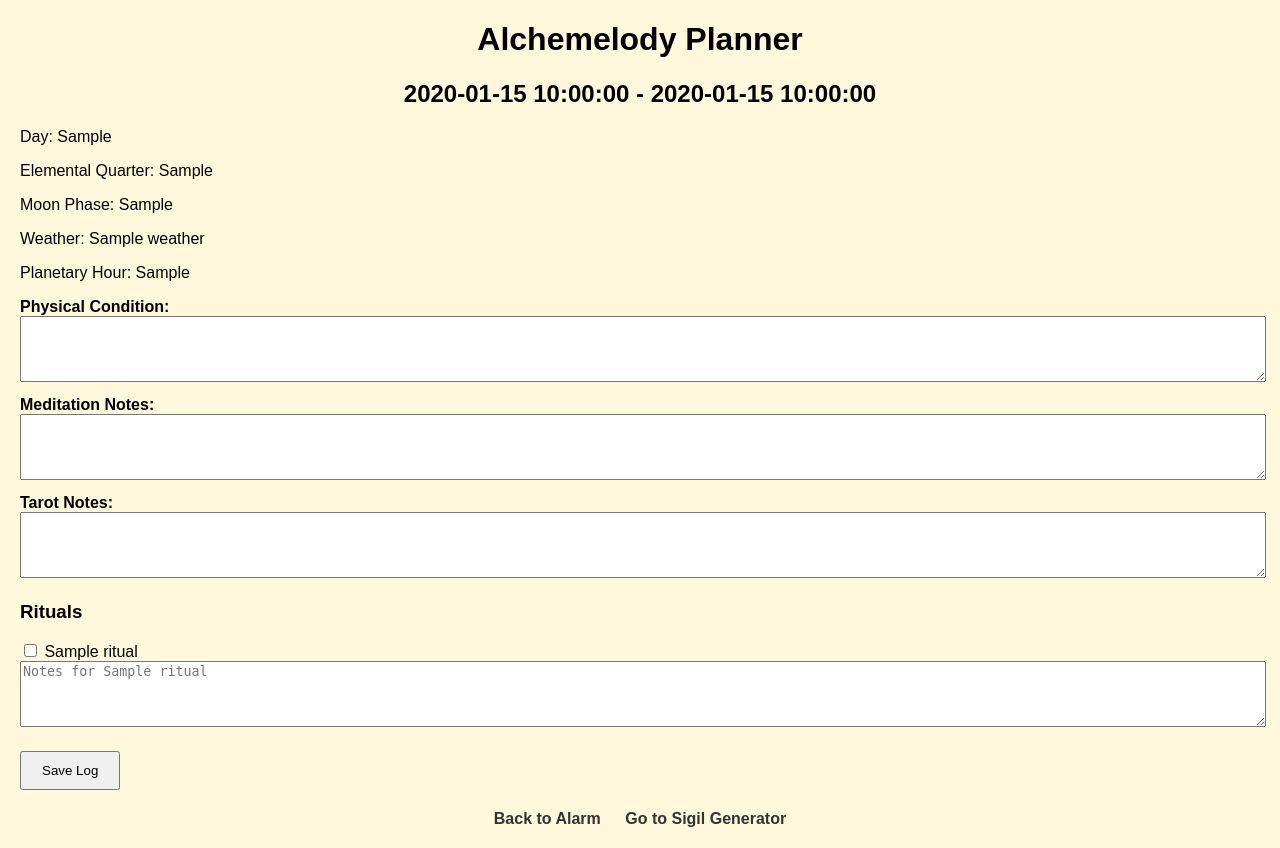
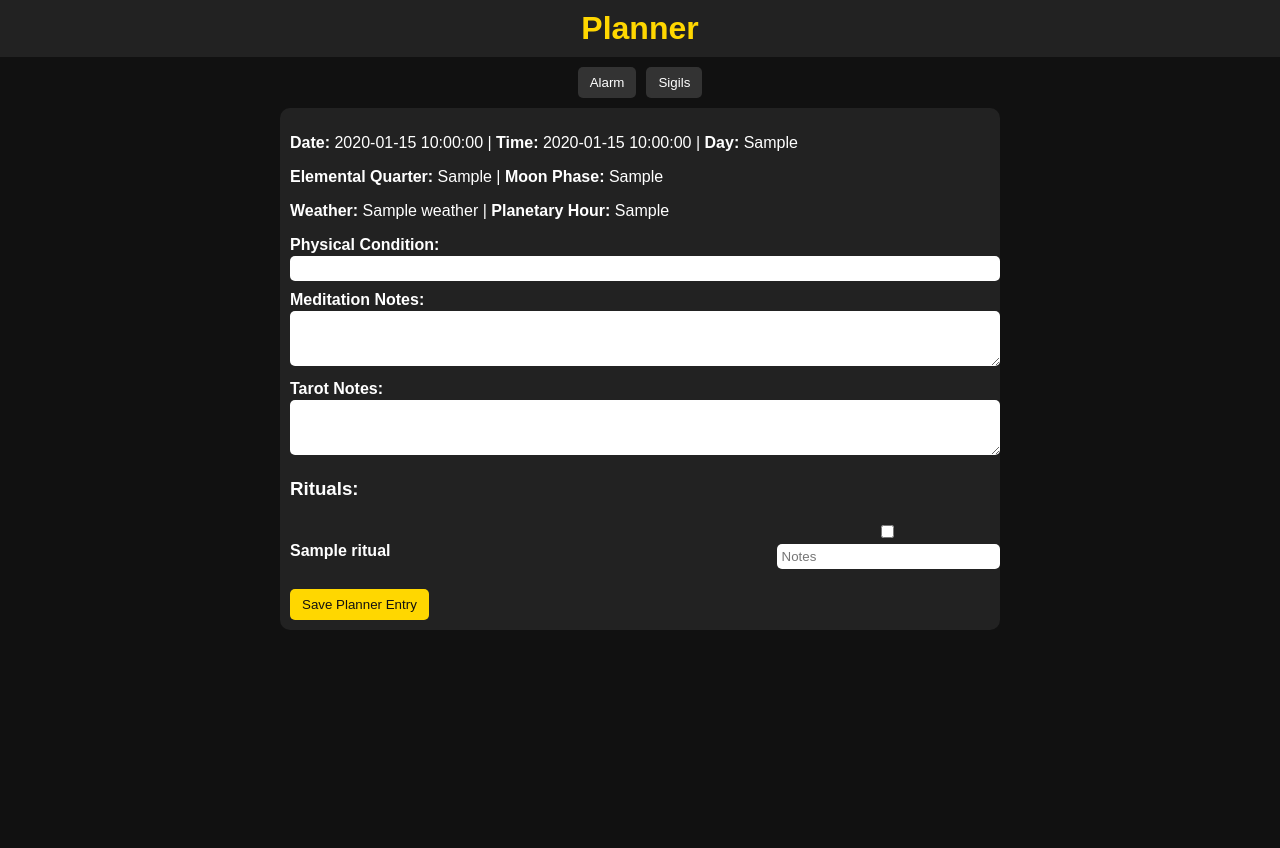
Before and after one commit to PartyShepherd/Alchemelody1.1, a Flask app: template templates/planner.html in a window 1280 px wide. After the commit the page ends 630 px from the top, so only its background shows below. Run offline with Flask 3, Linux system fonts and the light colour scheme; the template is opened without the code that fills it: most values are stand-ins (such as "Sample title", 1, 10 or a date in 2020).

Commit message:
Initial commit: Combined Alchemelody Alarm, Planner, Sigils

```diff
--- a/app.py
+++ b/app.py
@@ -1,38 +1,43 @@
 import os
-import io
-import base64
-import json
+from flask import Flask, render_template, request, jsonify, send_file
 from datetime import datetime, timedelta, timezone
 import pytz
 import requests
+import io
+import base64
 import numpy as np
 import matplotlib.pyplot as plt
 from matplotlib.patches import Circle
-from flask import Flask, render_template, request, jsonify, send_file
+import json
 
-# ---------------- Flask App ----------------
 app = Flask(__name__)
 
-# ---------------- Alchemelody Alarm Setup ----------------
+# ---------------- Alchemelody Alarm Settings ----------------
 colors = {"Sun":"orange","Mars":"red","Venus":"green","Jupiter":"purple","Moon":"blue","Mercury":"yellow","Saturn":"indigo"}
 planets = ["Sun","Venus","Mercury","Moon","Saturn","Jupiter","Mars"]
 
 def calculate_planetary_hours(latitude, longitude):
-    api_key = os.environ.get("API_KEY")
+    api_key = os.environ.get("OPENWEATHER_API_KEY")
     if not api_key:
-        raise ValueError("API_KEY environment variable not set")
+        raise ValueError("OPENWEATHER_API_KEY not set")
+
     url = f"http://api.openweathermap.org/data/2.5/weather?lat={latitude}&lon={longitude}&appid={api_key}"
     data = requests.get(url).json()
+
     tz_offset = data.get("timezone", 0)
     tz = timezone(timedelta(seconds=tz_offset))
     sunrise = datetime.utcfromtimestamp(data["sys"]["sunrise"]).replace(tzinfo=timezone.utc).astimezone(tz)
     sunset = datetime.utcfromtimestamp(data["sys"]["sunset"]).replace(tzinfo=timezone.utc).astimezone(tz)
+
     day_duration = sunset - sunrise
     day_hour = day_duration / 12
     night_duration = timedelta(hours=24) - day_duration
     night_hour = night_duration / 12
+
     hours = []
     current_time = sunrise
+
+    # Daytime hours
     for i in range(12):
         hours.append({
             "time_str": current_time.strftime("%I:%M %p"),
@@ -41,6 +46,8 @@ def calculate_planetary_hours(latitude, longitude):
             "planet": planets[i % 7]
         })
         current_time += day_hour
+
+    # Nighttime hours
     for i in range(12):
         hours.append({
             "time_str": current_time.strftime("%I:%M %p"),
@@ -49,16 +56,44 @@ def calculate_planetary_hours(latitude, longitude):
             "planet": planets[(i + 12) % 7]
         })
         current_time += night_hour
+
     return hours
 
-# ---------------- Planner Settings ----------------
+@app.route("/", methods=["GET","POST"])
+def index():
+    try:
+        with open("location.json","r") as f:
+            location = json.load(f)
+    except FileNotFoundError:
+        location = {"latitude":40.4406,"longitude":-79.9959}
+
+    if request.method == "POST":
+        lat = request.form.get("latitude")
+        lon = request.form.get("longitude")
+        if lat and lon:
+            location = {"latitude":float(lat),"longitude":float(lon)}
+            with open("location.json","w") as f:
+                json.dump(location,f)
+
+    hours = calculate_planetary_hours(location["latitude"], location["longitude"])
+    return render_template("index.html", hours=hours, colors=colors, location=location)
+
+@app.route("/play", methods=["POST"])
+def play_sound():
+    data = request.get_json()
+    planet = data.get("planet")
+    if not planet:
+        return jsonify({"message":"No planet provided"}), 400
+    print(f"Playing sound for {planet}")
+    return jsonify({"message":f"Playing sound for {planet}"}), 200
+
+# ---------------- Planner & Sigils Setup ----------------
 OPENWEATHER_API_KEY = os.environ.get("OPENWEATHER_API_KEY", "")
 LOCATION = "Pittsburgh, US"
 LOG_FOLDER = os.path.join(os.path.dirname(os.path.abspath(__file__)), "logs")
 os.makedirs(LOG_FOLDER, exist_ok=True)
 RITUALS = ["LIRP", "RR", "LBRP", "LIRH", "MP", "GIRP", "GIRH", "RC"]
 
-# ---------------- Planner Helper Functions ----------------
 def get_elemental_quarter():
     current_hour = datetime.now(pytz.timezone("US/Eastern")).hour
     if 0 <= current_hour < 6:
@@ -152,7 +187,7 @@ def get_planetary_hour():
     except Exception:
         return "Planetary hour data unavailable"
 
-# ---------------- Sigil Generator Setup ----------------
+# ---------------- Sigil Generator ----------------
 letter_mapping = {
     "A": [("A", "#FFFF00")], "E": [("A", "#FFFF00")], "B": [("B", "#FFFF00")],
     "C": [("G", "#0000FF")], "CH": [("Ch", "#FFD700")], "H": [("H", "#FF0000")],
@@ -191,6 +226,7 @@ def draw_rose_sigil(word="JAMES"):
     all_positions = {}
     ordered_outer_letters = ["H","Z","V","E","Q","X","O","S","N","L","I","T","Ch"]
     ordered_middle_letters = ["R","RH","P","PH","F","K","KH","TH","G","GH","D","DH","B"]
+    ordered_mother_letters = ["M","A","Sh"]
     all_positions.update({
         letter: (-np.cos(i*(2*np.pi/len(ordered_outer_letters)))*2,
                  np.sin(i*(2*np.pi/len(ordered_outer_letters)))*2)
@@ -217,8 +253,7 @@ def draw_rose_sigil(word="JAMES"):
             if letter not in all_positions:
                 continue
             x, y = all_positions[letter]
-            ax.text(x, y, letter, fontsize=16, ha='center', va='center',
-                    color=color, fontweight='bold')
+            ax.text(x, y, letter, fontsize=16, ha='center', va='center', color=color, fontweight='bold')
             if prev_pos:
                 ax.plot([prev_pos[0], x], [prev_pos[1], y], color=prev_color, lw=2)
             if (x,y) in seen_positions:
@@ -242,36 +277,7 @@ def draw_rose_sigil(word="JAMES"):
     plt.close()
     return img_base64
 
-# ---------------- Flask Routes ----------------
-
-@app.route("/", methods=["GET","POST"])
-def index():
-    try:
-        with open("location.json","r") as f:
-            location = json.load(f)
-    except FileNotFoundError:
-        location = {"latitude":40.4406,"longitude":-79.9959}
-
-    if request.method == "POST":
-        lat = request.form.get("latitude")
-        lon = request.form.get("longitude")
-        if lat and lon:
-            location = {"latitude":float(lat),"longitude":float(lon)}
-            with open("location.json","w") as f:
-                json.dump(location,f)
-
-    hours = calculate_planetary_hours(location["latitude"], location["longitude"])
-    return render_template("index.html", hours=hours, colors=colors, location=location)
-
-@app.route("/play", methods=["POST"])
-def play_sound():
-    data = request.get_json()
-    planet = data.get("planet")
-    if not planet:
-        return jsonify({"message":"No planet provided"}), 400
-    print(f"Playing sound for {planet}")
-    return jsonify({"message":f"Playing sound for {planet}"}), 200
-
+# ---------------- Routes ----------------
 @app.route("/planner", methods=["GET","POST"])
 def planner():
     current_time = datetime.now(pytz.timezone("US/Eastern"))
@@ -313,7 +319,8 @@ def planner():
                            moon_phase=moon_phase,
                            weather=weather,
                            planetary_hour=planetary_hour,
-                           rituals=RITUALS)
+                           rituals=RITUALS,
+                           colors=colors)
 
 @app.route("/sigils", methods=["GET","POST"])
 def sigils():
@@ -322,7 +329,7 @@ def sigils():
         word = request.form.get("word","").strip()
         if word:
             sigil_image = draw_rose_sigil(word)
-    return render_template("sigils.html", sigil_image=sigil_image)
+    return render_template("sigils.html", sigil_image=sigil_image, colors=colors)
 
 # ---------------- Run App ----------------
 if __name__ == "__main__":
--- a/templates/planner.html
+++ b/templates/planner.html
@@ -4,49 +4,57 @@
     <meta charset="UTF-8">
     <title>Alchemelody Planner</title>
     <style>
-        body { font-family: Arial, sans-serif; background:#fff8dc; margin:20px; }
-        h1,h2 { text-align:center; }
-        label { display:block; margin-top:10px; font-weight:bold; }
-        textarea { width:100%; height:60px; }
-        .ritual { margin-bottom:10px; }
-        .nav { margin-top: 20px; text-align:center; }
-        .nav a { margin:0 10px; text-decoration:none; font-weight:bold; color:#333; }
-        button { padding:10px 20px; margin-top:10px; }
+        body { font-family: Arial, sans-serif; background: #111; color: #fff; margin: 0; padding: 0; }
+        header { background: #222; padding: 10px; text-align: center; }
+        header h1 { margin: 0; color: #FFD700; }
+        nav { display: flex; justify-content: center; gap: 10px; margin: 10px 0; }
+        nav button { padding: 8px 12px; background: #333; color: #fff; border: none; cursor: pointer; border-radius: 5px; }
+        nav button:hover { background: #555; }
+        .planner-container { max-width: 700px; margin: auto; padding: 10px; background: #222; border-radius: 10px; }
+        label { display: block; margin-top: 10px; font-weight: bold; }
+        input, textarea { width: 100%; padding: 5px; margin-top: 2px; border-radius: 5px; border: none; }
+        .ritual { display: flex; align-items: center; justify-content: space-between; padding: 5px 0; }
+        .ritual input[type="checkbox"] { margin-right: 5px; }
+        button.submit-btn { margin-top: 15px; padding: 8px 12px; background: #FFD700; color: #111; border: none; border-radius: 5px; cursor: pointer; }
+        button.submit-btn:hover { background: #FFA500; }
     </style>
 </head>
 <body>
-    <h1>Alchemelody Planner</h1>
-    <h2>{{formatted_date}} - {{formatted_time}}</h2>
-    <p>Day: {{day_of_week}}</p>
-    <p>Elemental Quarter: {{elemental_quarter}}</p>
-    <p>Moon Phase: {{moon_phase}}</p>
-    <p>Weather: {{weather}}</p>
-    <p>Planetary Hour: {{planetary_hour}}</p>
+<header>
+    <h1>Planner</h1>
+</header>
+<nav>
+    <button onclick="location.href='/'">Alarm</button>
+    <button onclick="location.href='/sigils'">Sigils</button>
+</nav>
+<div class="planner-container">
+    <p><strong>Date:</strong> {{ formatted_date }} | <strong>Time:</strong> {{ formatted_time }} | <strong>Day:</strong> {{ day_of_week }}</p>
+    <p><strong>Elemental Quarter:</strong> {{ elemental_quarter }} | <strong>Moon Phase:</strong> {{ moon_phase }}</p>
+    <p><strong>Weather:</strong> {{ weather }} | <strong>Planetary Hour:</strong> {{ planetary_hour }}</p>
 
-    <form method="POST">
-        <label>Physical Condition:</label>
-        <textarea name="physical_condition"></textarea>
+    <form method="post">
+        <label for="physical_condition">Physical Condition:</label>
+        <input type="text" name="physical_condition" id="physical_condition">
 
-        <label>Meditation Notes:</label>
-        <textarea name="meditation"></textarea>
+        <label for="meditation">Meditation Notes:</label>
+        <textarea name="meditation" id="meditation" rows="3"></textarea>
 
-        <label>Tarot Notes:</label>
-        <textarea name="tarot"></textarea>
+        <label for="tarot">Tarot Notes:</label>
+        <textarea name="tarot" id="tarot" rows="3"></textarea>
 
-        <h3>Rituals</h3>
+        <h3>Rituals:</h3>
         {% for ritual in rituals %}
-            <div class="ritual">
-                <input type="checkbox" name="rituals" value="{{ritual}}"> {{ritual}}
-                <textarea name="note_{{ritual}}" placeholder="Notes for {{ritual}}"></textarea>
+        <div class="ritual">
+            <label>{{ ritual }}</label>
+            <div>
+                <input type="checkbox" name="rituals" value="{{ ritual }}">
+                <input type="text" name="note_{{ ritual }}" placeholder="Notes">
             </div>
+        </div>
         {% endfor %}
 
-        <button type="submit">Save Log</button>
+        <button type="submit" class="submit-btn">Save Planner Entry</button>
     </form>
-
-    <div class="nav">
-        <a href="/">Back to Alarm</a>
-        <a href="/sigils">Go to Sigil Generator</a>
-    </div>
+</div>
 </body>
 </html>
```
Also changed, not shown: templates/index.html (+35 -32 lines), templates/sigils.html (+28 -18 lines).
